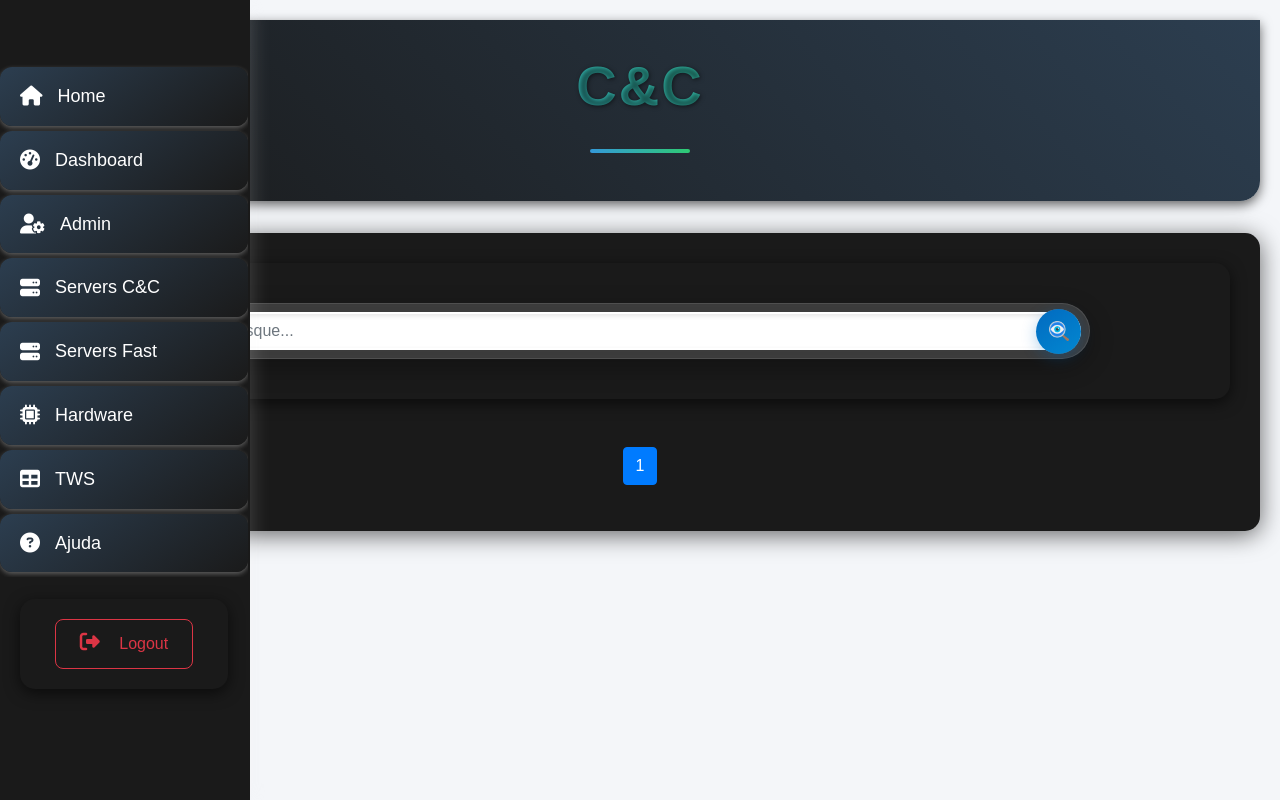
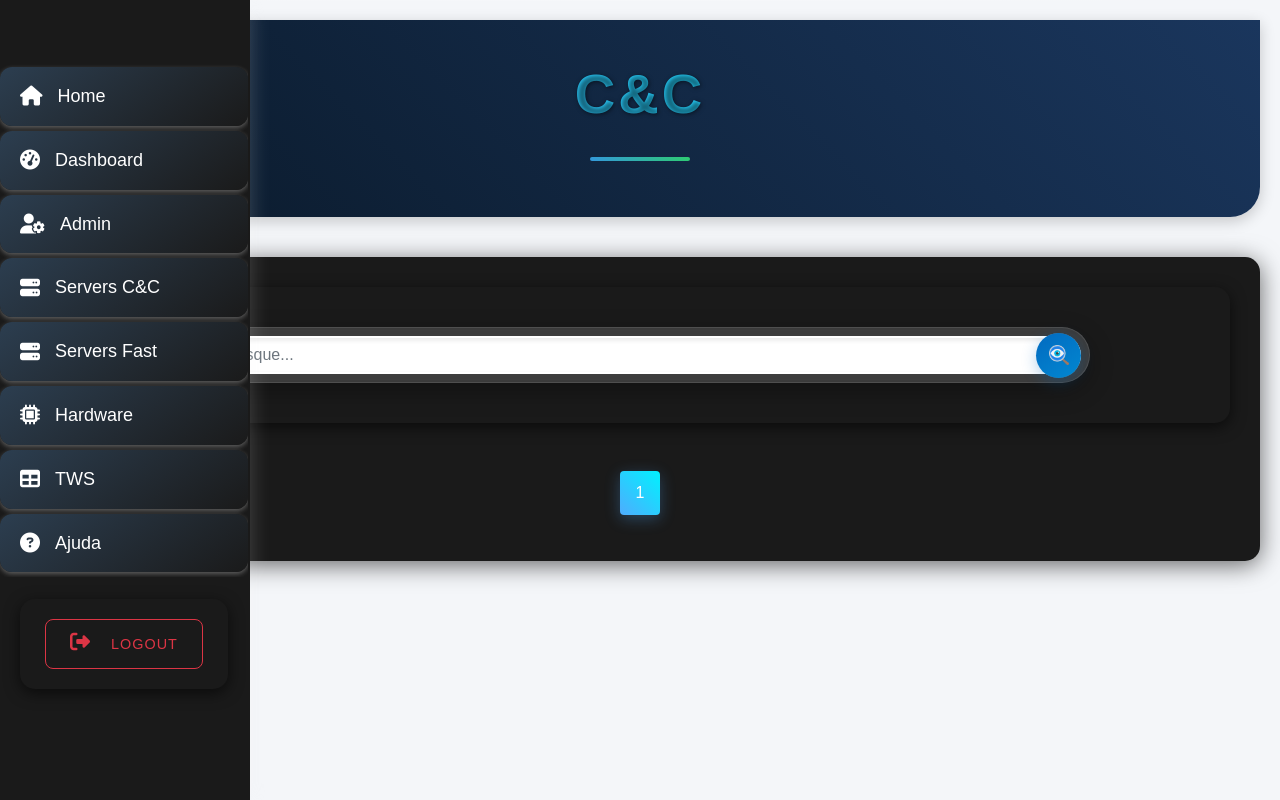
Before and after one commit to Thiago-Bosco/inventario, a Django app: page /home/all_jobs/ in a window 1280 px wide. Run offline with Django 5.2, Linux system fonts and the light colour scheme; a user stored in the database is signed in; data that the repository does not hold is empty; some libraries are stand-ins or nearby versions.

Commit message:
Assistant checkpoint: Melhorar estilos visuais da página home
Assistant generated file changes:
- static/css/style.css: Melhorar estilos visuais, Melhorar estilos dos cards e elementos

---

User prompt:

Vamos melhora um mais a aparencia da pagina home seguindo os mesmos cuidados

Replit-Commit-Author: Assistant
Replit-Commit-Session-Id: 48148133-c264-4796-83ae-90a201f8e91c

```diff
--- a/static/css/style.css
+++ b/static/css/style.css
@@ -192,10 +192,21 @@ body {
 
 /* Header Estilizado */
 .page-header {
-    padding: 2rem 0;
-    margin-bottom: 2rem;
-    background: linear-gradient(45deg, #1a1a1a, #2c3e50);
-    border-radius: 0 0 20px 20px;
+    padding: 2.5rem 0;
+    margin-bottom: 2.5rem;
+    background: linear-gradient(45deg, #0a1929, #1a365d);
+    border-radius: 0 0 30px 30px;
+    box-shadow: 0 4px 15px rgba(0, 0, 0, 0.2);
+}
+
+.page-header::before {
+    content: '';
+    position: absolute;
+    top: 0;
+    left: 0;
+    right: 0;
+    height: 1px;
+    background: linear-gradient(90deg, transparent, rgba(255, 255, 255, 0.2), transparent);
 }
 
 .text-gradient {
@@ -217,11 +228,101 @@ body {
 /* Cards Modernos */
 .card {
     border-radius: 15px;
+    background: rgba(255, 255, 255, 0.03);
+    backdrop-filter: blur(12px);
+    border: 1px solid rgba(255, 255, 255, 0.08);
+    box-shadow: 0 8px 32px rgba(0, 0, 0, 0.2);
+    transition: all 0.4s ease;
+    margin-bottom: 1.5rem;
+}
+
+.card:hover {
+    transform: translateY(-5px);
+    box-shadow: 0 12px 40px rgba(0, 0, 0, 0.3);
+    border-color: rgba(255, 255, 255, 0.15);
     background: rgba(255, 255, 255, 0.05);
-    backdrop-filter: blur(10px);
-    border: 1px solid rgba(255, 255, 255, 0.1);
-    box-shadow: 0 8px 32px rgba(0, 0, 0, 0.15);
+}
+
+.card-header {
+    border-bottom: 1px solid rgba(255, 255, 255, 0.1);
+    padding: 1.25rem;
+}
+
+.card-body {
+    padding: 1.5rem;
+}
+
+/* Melhorias na Tipografia */
+.text-gradient {
+    background: linear-gradient(45deg, #4facfe, #00f2fe);
+    -webkit-background-clip: text;
+    -webkit-text-fill-color: transparent;
+    font-weight: 700;
+    letter-spacing: 3px;
+    text-transform: uppercase;
+}
+
+/* Melhorias nos Botões */
+.btn {
+    border-radius: 8px;
+    padding: 0.75rem 1.5rem;
     transition: all 0.3s ease;
+    text-transform: uppercase;
+    letter-spacing: 1px;
+    font-weight: 600;
+    font-size: 0.9rem;
+}
+
+.btn:hover {
+    transform: translateY(-2px);
+    box-shadow: 0 5px 15px rgba(0, 0, 0, 0.2);
+}
+
+/* Melhorias na Tabela */
+.table {
+    background: rgba(255, 255, 255, 0.02);
+    border-radius: 10px;
+    overflow: hidden;
+}
+
+.table th {
+    background: rgba(255, 255, 255, 0.05);
+    border-bottom: none;
+    padding: 1rem;
+    font-weight: 600;
+    text-transform: uppercase;
+    letter-spacing: 1px;
+}
+
+.table td {
+    padding: 1rem;
+    border-color: rgba(255, 255, 255, 0.05);
+}
+
+/* Melhorias na Paginação */
+.pagination {
+    gap: 5px;
+}
+
+.page-link {
+    border-radius: 8px;
+    border: none;
+    padding: 0.75rem 1rem;
+    background: rgba(255, 255, 255, 0.05);
+    color: rgba(255, 255, 255, 0.8);
+    transition: all 0.3s ease;
+}
+
+.page-link:hover {
+    background: rgba(255, 255, 255, 0.1);
+    color: white;
+    transform: translateY(-2px);
+}
+
+.page-item.active .page-link {
+    background: linear-gradient(45deg, #4facfe, #00f2fe);
+    border: none;
+    box-shadow: 0 4px 15px rgba(79, 172, 254, 0.3);
 }
 
 .card:hover {
```
